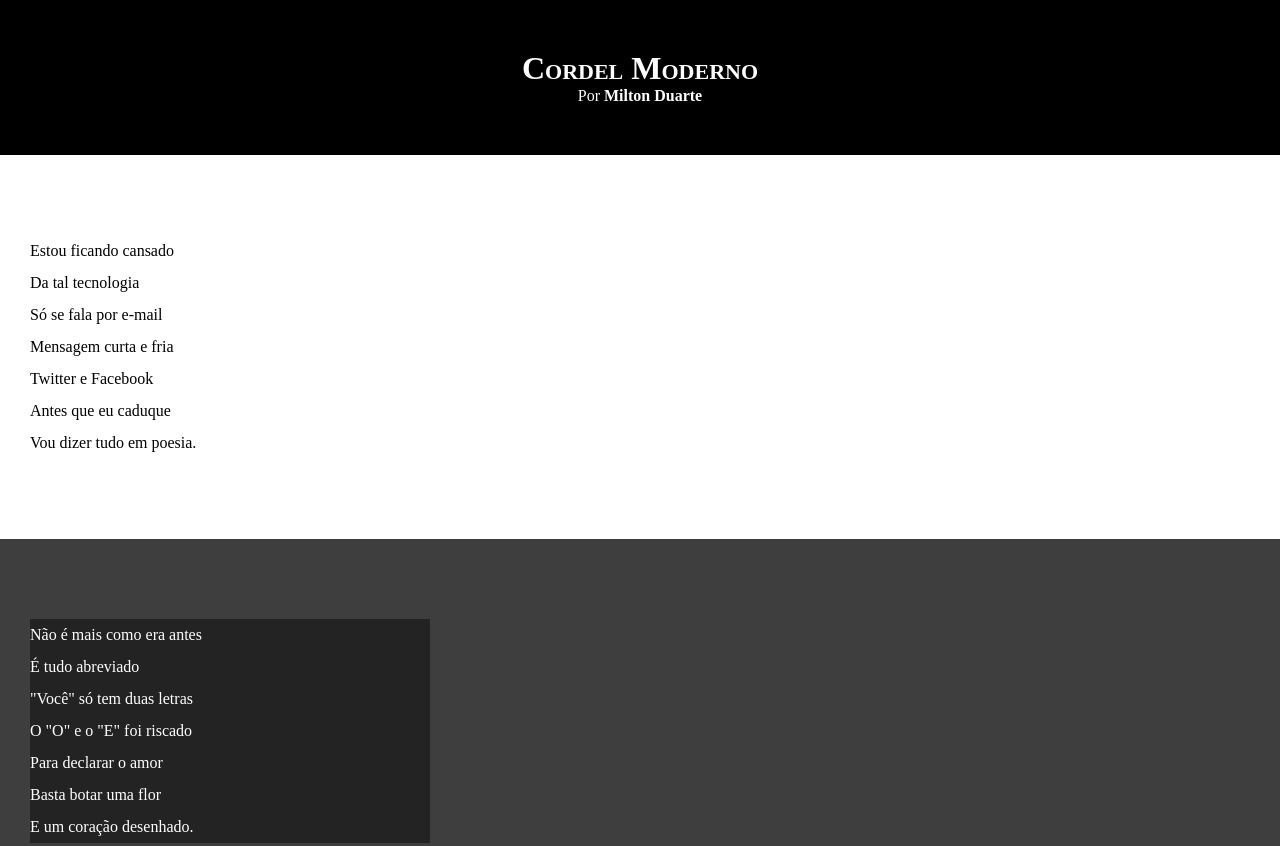
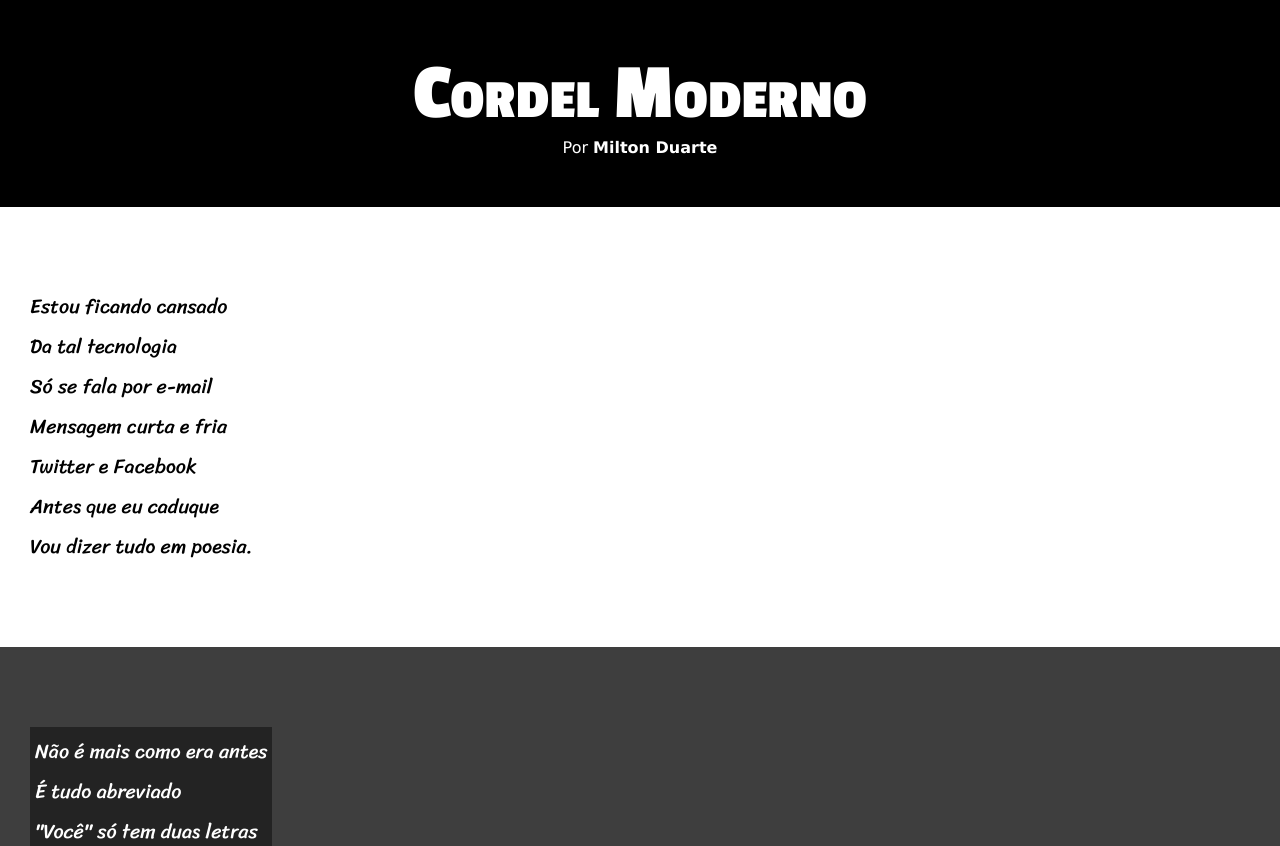
Before and after one commit to DevVinhote/html-css, a plain HTML site: page exercicios/desafio - 012/cordel.html in a window 1280 px wide. Shown: the top 846 px of the page. Drawn offline with Linux system fonts and the light colour scheme.

Commit message:
Atualização de estilos desafio - 012

```diff
--- a/exercicios/desafio - 012/style.css
+++ b/exercicios/desafio - 012/style.css
@@ -5,19 +5,21 @@
 @import url('https://fonts.googleapis.com/css2?family=Sriracha&display=swap');
 
 :root {
-    --font1: ;
-    --font2: ;
-    --font3: ;
+    --font1: Verdana, Geneva, Tahoma, sans-serif;
+    --font2: "Passion One", sans-serif;
+    --font3: "Sriracha", cursive;
 }
 
 * {
     margin: 0px;
     padding: 0px;
+    font-size: 1em;
 }
 
 html, body {
     min-height: 100vh;
     background-color: darkgray;
+    font-family: var(--font1);
 }
 
 header {
@@ -29,6 +31,8 @@ header {
 header > h1 {
     padding-top: 50px;
     font-variant: small-caps;
+    font-family: var(--font2);
+    font-size: 10vh;
 }
 
 header > p {
@@ -50,6 +54,8 @@ section {
     padding-bottom: 10vh;
     line-height: 2em;
     padding-left: 30px;
+    font-family: var(--font3);
+    font-size: 2.5vh;
 }
 
 section.normal {
@@ -63,11 +69,17 @@ section.imagem {
 }
 
 section.imagem > p {
+    display: inline-block;
     background-color: rgba(0, 0, 0, 0.432);
-    width: 400px;
+    padding: 5px;
+
 }
 
 footer {
+    font-variant: small-caps;
+    font-family: var(--font2);
+    font-size: 2.5vh;
+    font-weight: lighter;
     background-color: black;
     text-align: center;
     color: white;
```
